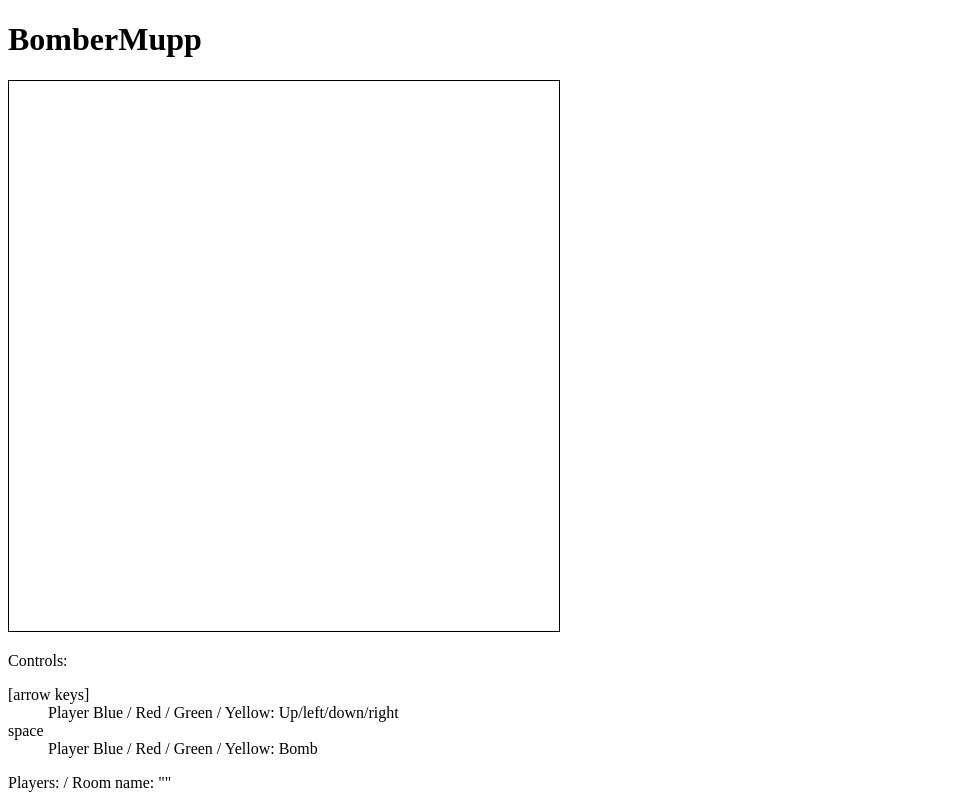
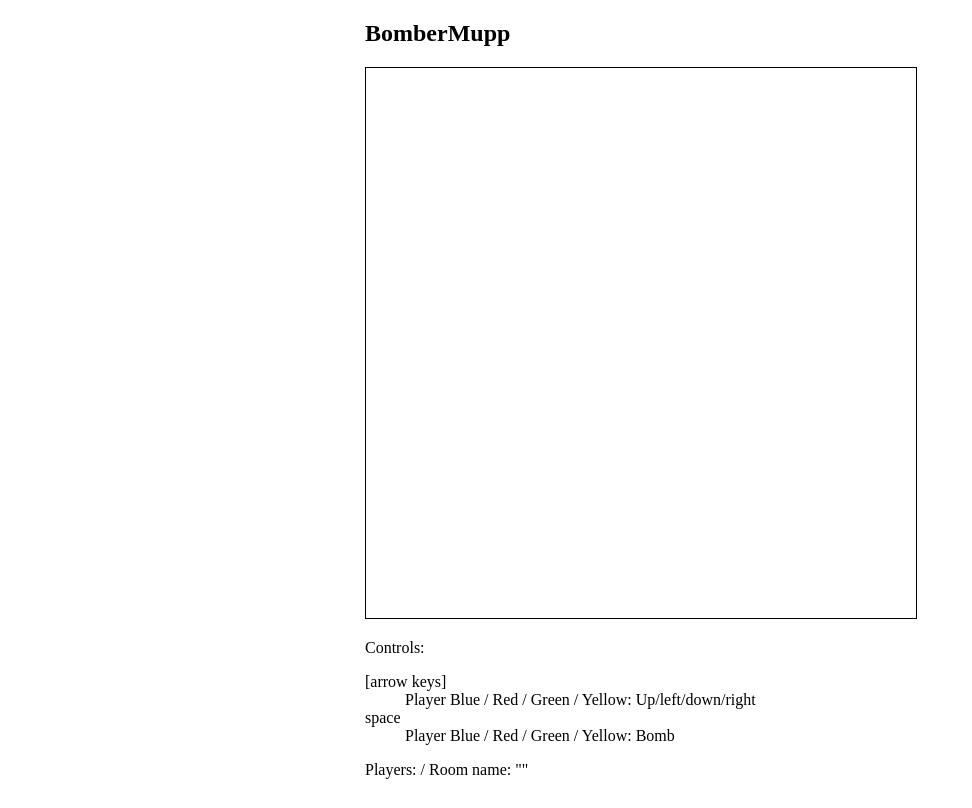
Before and after one commit to jsannemo/bombermupp, a plain HTML site: page client/index.html in a window 1280 px wide. Shown: the whole page, without its empty margins (0-972 px from the left). Drawn offline with nearby package versions, Linux system fonts and the light colour scheme; no server answers.

Commit message:
Centered playing field

```diff
--- a/client/index.html
+++ b/client/index.html
@@ -9,7 +9,8 @@
     <script type="text/javascript" src="draw.js" defer></script>
   </head>
   <body>
-    <h1>BomberMupp</h1>
+  <section id="main">
+      <h1>BomberMupp</h1>
     <canvas id="bomber" width="550px" height="550px"></canvas>
     <p>Controls:<p>
     <dl>
@@ -21,6 +22,7 @@
       Players: <span id="current"></span>/<span id="players"></span>
       Room name: "<span id="room"></span>"
     </p>
+</section>
   </body>
   <script>
     var socket = io.connect("http://"+document.domain+":9501");
--- a/client/style.less
+++ b/client/style.less
@@ -12,6 +12,12 @@ html {
   overflow-x:auto;
 }
 
+#main {
+  .dimensions(550px, 500px);
+  margin-left: auto;
+  margin-right: auto;
+}
+
 canvas#bomber {
   .dimensions(550px, 550px);
   .border();
```
Also changed, not shown: client/style.css.
